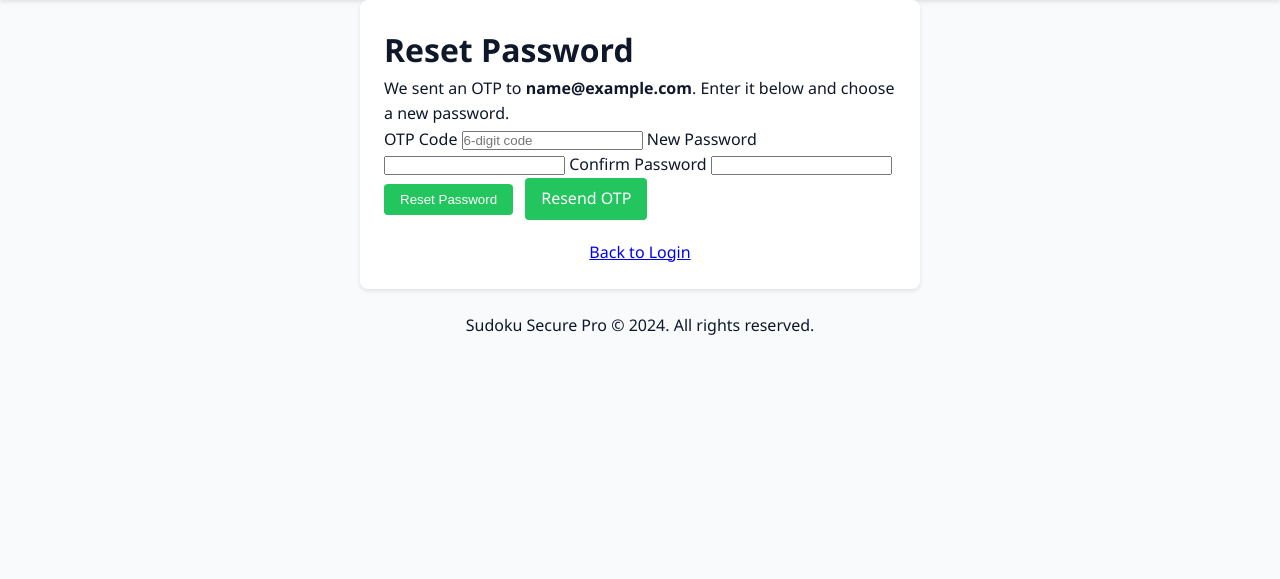
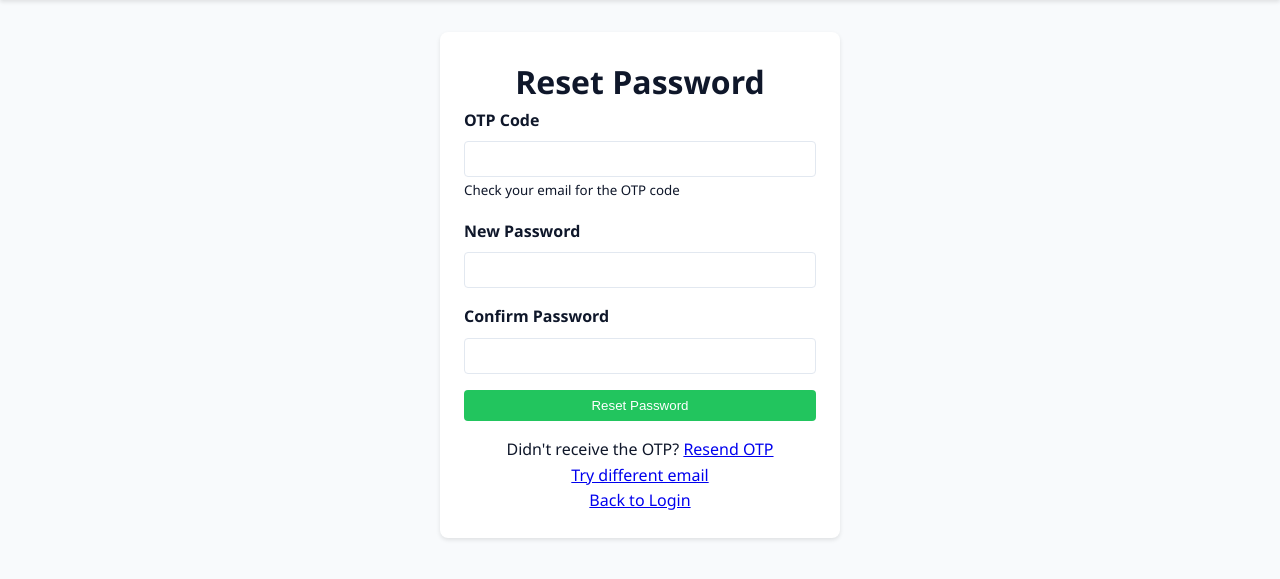
Before and after one commit to harsha86396/sudoku_app, a Flask app: template templates/reset_password.html in a window 1280 px wide. Shown: the part 70-649 px from the top of the page. Run offline with Flask 3, Linux system fonts and the light colour scheme; the template is opened without the code that fills it: most values are stand-ins (such as "Sample title", 1, 10 or a date in 2020).

Commit message:
Update reset_password.html

```diff
--- a/templates/reset_password.html
+++ b/templates/reset_password.html
@@ -1,28 +1,67 @@
-{% extends 'base.html' %}
-{% block content %}
-<div class="card" style="max-width:560px;margin:auto">
-  <h1>Reset Password</h1>
-  <p class="small">We sent an OTP to <b>{{ email }}</b>. Enter it below and choose a new password.</p>
-  {% if msg %}<div class="alert">{{ msg }}</div>{% endif %}
-  {% if err %}<div class="alert err">{{ err }}</div>{% endif %}
-  <form action="/reset_password" method="post">
-    <input type="hidden" name="email" value="{{ email }}">
+<!DOCTYPE html>
+<html lang="en">
+<head>
+    <meta charset="UTF-8">
+    <meta name="viewport" content="width=device-width, initial-scale=1.0">
+    <title>Reset Password - Sudoku Secure Pro</title>
+    <link rel="stylesheet" href="/static/css/style.css">
+</head>
+<body>
+    <header>
+        <nav class="container">
+            <div class="logo">Sudoku Secure Pro</div>
+            <ul class="nav-links">
+                <li><a href="/">Home</a></li>
+                <li><a href="/login">Login</a></li>
+                <li><a href="/register">Register</a></li>
+            </ul>
+        </nav>
+    </header>
 
-    <label>OTP Code</label>
-    <input name="otp" required pattern="\d{6}" placeholder="6-digit code">
+    <main class="container">
+        <div class="card" style="max-width: 400px; margin: 2rem auto;">
+            <h1 class="text-center">Reset Password</h1>
 
-    <label>New Password</label>
-    <input name="password" type="password" required>
+            {% if err %}
+            <div style="color: red; margin-bottom: 1rem; padding: 0.5rem; background: #fee; border: 1px solid #fcc;">
+                {{ err }}
+            </div>
+            {% endif %}
 
-    <label>Confirm Password</label>
-    <input name="confirm" type="password" required>
+            {% if msg %}
+            <div style="color: green; margin-bottom: 1rem; padding: 0.5rem; background: #efe; border: 1px solid #cfc;">
+                {{ msg }}
+            </div>
+            {% endif %}
 
-    <button class="btn" type="submit">Reset Password</button>
-    <a class="btn secondary" href="/resend_otp?email={{ email }}" style="margin-left:8px">Resend OTP</a>
-  </form>
+            <form method="POST">
+                <input type="hidden" name="email" value="{{ email }}">
 
-  <div style="margin-top: 20px; text-align: center;">
-    <a href="/login">Back to Login</a>
-  </div>
-</div>
-{% endblock %}
+                <div class="form-group">
+                    <label class="form-label" for="otp">OTP Code</label>
+                    <input type="text" class="form-input" id="otp" name="otp" required>
+                    <small>Check your email for the OTP code</small>
+                </div>
+
+                <div class="form-group">
+                    <label class="form-label" for="password">New Password</label>
+                    <input type="password" class="form-input" id="password" name="password" required>
+                </div>
+
+                <div class="form-group">
+                    <label class="form-label" for="confirm">Confirm Password</label>
+                    <input type="password" class="form-input" id="confirm" name="confirm" required>
+                </div>
+
+                <button type="submit" class="btn" style="width: 100%;">Reset Password</button>
+            </form>
+
+            <div class="mt-2 text-center">
+                <p>Didn't receive the OTP? <a href="/resend_otp?email={{ email }}">Resend OTP</a></p>
+                <p><a href="/forgot_password">Try different email</a></p>
+                <p><a href="/login">Back to Login</a></p>
+            </div>
+        </div>
+    </main>
+</body>
+</html>
```
